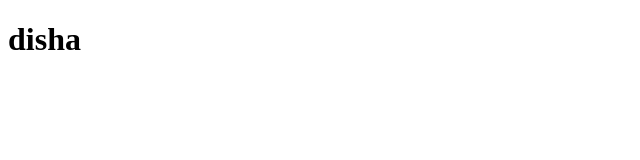
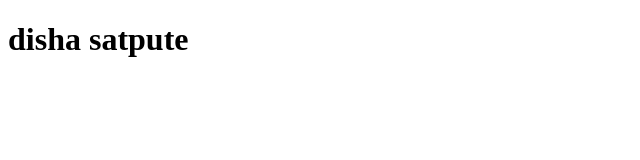
Before and after one commit to dishashatpute/pratice, a plain HTML site: page index.html in a window 1280 px wide. Shown: the whole page, without its empty margins (0-640 px from the left). Drawn offline with Linux system fonts and the light colour scheme.

Commit message:
second changes

```diff
--- a/index.html
+++ b/index.html
@@ -6,6 +6,6 @@
     <title>Document</title>
 </head>
 <body>
-    <h1>disha</h1>
+    <h1>disha satpute</h1>
 </body>
 </html>
```
